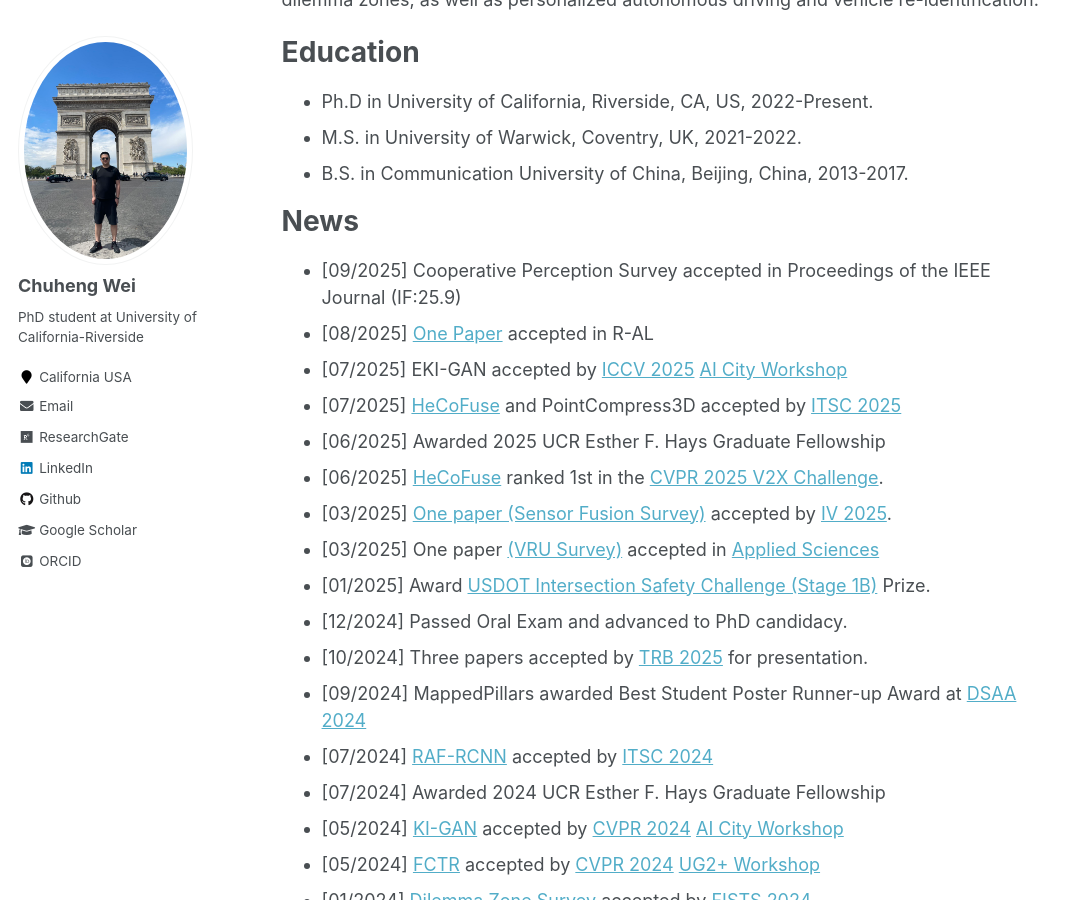
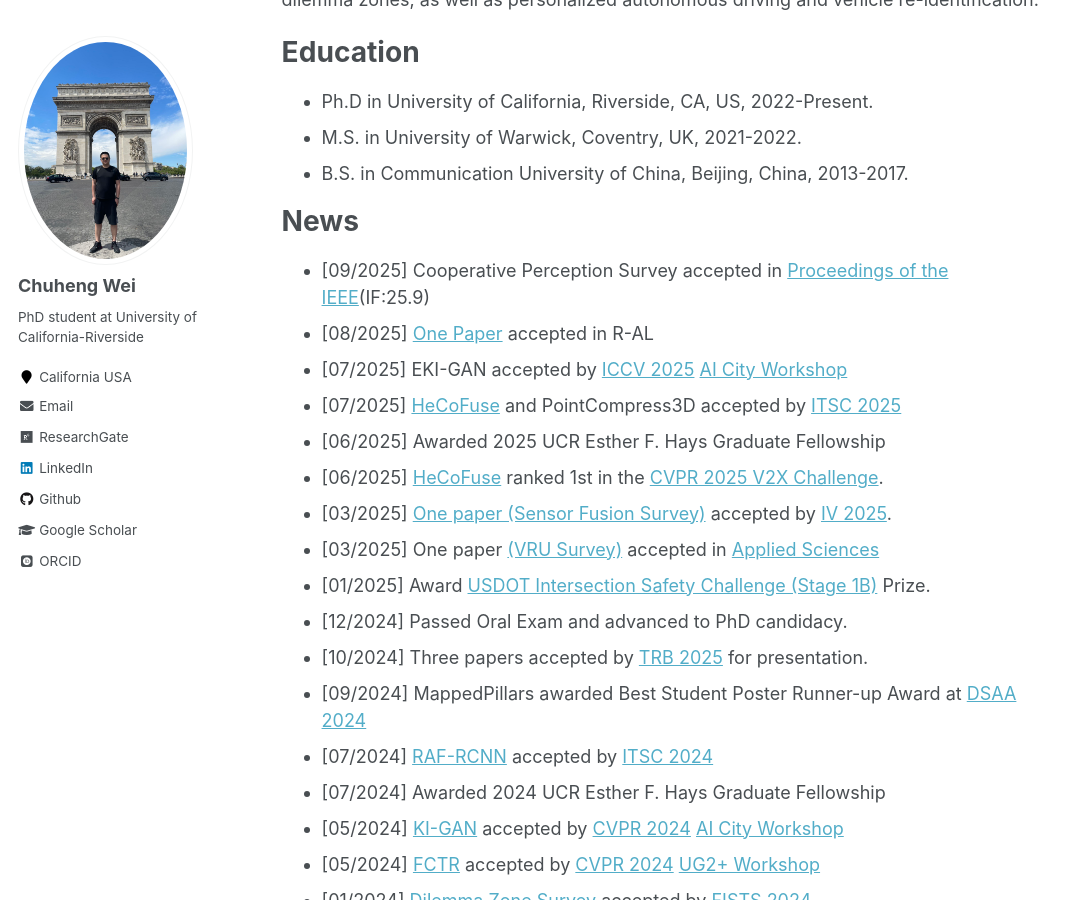
Before and after one commit to ChuhengWei/ChuhengWei.github.io, a Jekyll site: the page built from _pages/about.md, in a window 1280 px wide and 900 px high, scrolled down 441 px. Shown: the whole window, without its empty margins (0-1082 px from the left). Built offline with Jekyll 4.4.1, drawn with Linux system fonts in a browser that asks for light colours; some web fonts are replaced.

Commit message:
Update News

```diff
--- a/_pages/about.md
+++ b/_pages/about.md
@@ -23,7 +23,7 @@ Education
 
 News
 ======
-- [09/2025] Cooperative Perception Survey accepted in Proceedings of the IEEE Journal (IF:25.9)
+- [09/2025] Cooperative Perception Survey accepted in [Proceedings of the IEEE](https://ieeexplore.ieee.org/xpl/tocresult.jsp?isnumber=4357935)(IF:25.9)
 - [08/2025] [One Paper](https://ieeexplore.ieee.org/abstract/document/11122292) accepted in R-AL
 - [07/2025] EKI-GAN accepted by [ICCV 2025](https://iccv.thecvf.com/) [AI City Workshop](https://www.aicitychallenge.org/)
 - [07/2025] [HeCoFuse](https://arxiv.org/abs/2507.13677) and PointCompress3D accepted by [ITSC 2025](https://ieee-itsc.org/2025/)
```
